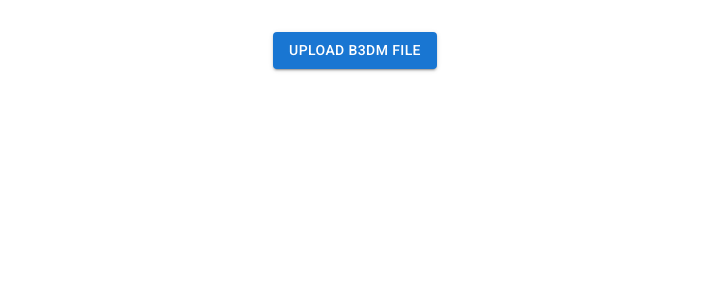
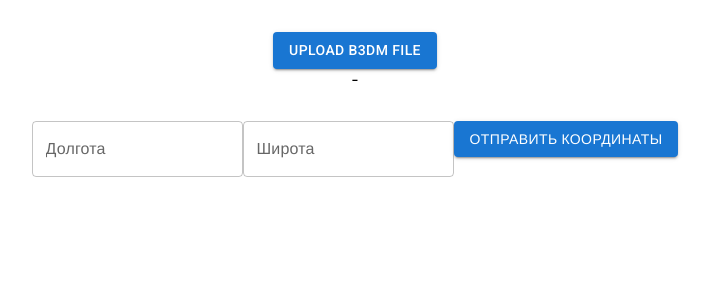
Before and after one commit to Nikolay961996/geozilla, a React (Create React App) app in the folder geozilla/geozilla-react/: page / in a window 1280 px wide. Shown: the top 300 px of the page, without its empty margins (285-995 px from the left). Built offline with nearby package versions, Linux system fonts and the light colour scheme; a web font is replaced by a local one.

Commit message:
CoordinateInput

```diff
--- a/geozilla/geozilla-react/src/App.tsx
+++ b/geozilla/geozilla-react/src/App.tsx
@@ -5,6 +5,7 @@ import '@fontsource/roboto/400.css';
 import '@fontsource/roboto/500.css';
 import '@fontsource/roboto/700.css';
 import FileUploader from "./components/FileUploader";
+import CoordinateInput from './components/CoordinateInput';
 import {Box, Container} from "@mui/material";
 
 function App() {
@@ -14,6 +15,9 @@ function App() {
         <Box marginTop={4}>
           <FileUploader />
         </Box>
+        <Box marginTop={4}>
+          <CoordinateInput />
+        </Box>
       </Container>
     </div>
   );
--- /dev/null
+++ b/geozilla/geozilla-react/src/components/CoordinateInput.tsx
@@ -0,0 +1,64 @@
+import React, { useState } from 'react';
+import { TextField, Button, Snackbar } from '@mui/material';
+
+const CoordinateInput = () => {
+    const [longitude, setLongitude] = useState('');
+    const [latitude, setLatitude] = useState('');
+    const [snackbarOpen, setSnackbarOpen] = useState(false);
+    const [error, setError] = useState('');
+
+    const handleSubmit = () => {
+        const coordinates = {
+            longitude: longitude,
+            latitude: latitude
+        };
+
+        fetch('/api/send-coordinates', {
+            method: 'POST',
+            headers: {
+                'Content-Type': 'application/json'
+            },
+            body: JSON.stringify(coordinates)
+        })
+            .then(response => {
+                if (response.ok) {
+                    setSnackbarOpen(true);
+                    setLongitude('');
+                    setLatitude('');
+                    setError('');
+                } else {
+                    throw new Error('Не удалось отправить координаты');
+                }
+            })
+            .catch(error => {
+                console.error(error);
+                setError('Произошла ошибка при отправке координат');
+            });
+    };
+
+    return (
+        <div>
+            <TextField
+                label="Долгота"
+                value={longitude}
+                onChange={(e) => setLongitude(e.target.value)}
+            />
+            <TextField
+                label="Широта"
+                value={latitude}
+                onChange={(e) => setLatitude(e.target.value)}
+            />
+            <Button variant="contained" onClick={handleSubmit}>
+                Отправить координаты
+            </Button>
+            {error && <p style={{ color: 'red' }}>{error}</p>}
+            <Snackbar
+                open={snackbarOpen}
+                onClose={() => setSnackbarOpen(false)}
+                message="Координаты успешно отправлены"
+            />
+        </div>
+    );
+};
+
+export default CoordinateInput;
--- a/geozilla/geozilla-react/src/components/FileUploader.tsx
+++ b/geozilla/geozilla-react/src/components/FileUploader.tsx
@@ -3,12 +3,13 @@ import { Button, Snackbar } from '@mui/material';
 
 const FileUploader = () => {
     const [snackbarOpen, setSnackbarOpen] = useState(false);
+    const [uploadedFile, setUploadedFile] = useState<File | null>(null);
 
     const handleFileUpload = (event: ChangeEvent<HTMLInputElement>) => {
         const file = event.target.files?.[0];
         if (file) {
-            // Обработайте логику загрузки файла здесь
             setSnackbarOpen(true);
+            setUploadedFile(file);
         }
     };
 
@@ -31,6 +32,9 @@ const FileUploader = () => {
                 onClose={() => setSnackbarOpen(false)}
                 message="File uploaded successfully"
             />
+            <div>
+                {uploadedFile?.name} - {uploadedFile?.size}
+            </div>
         </div>
     );
 };
```
